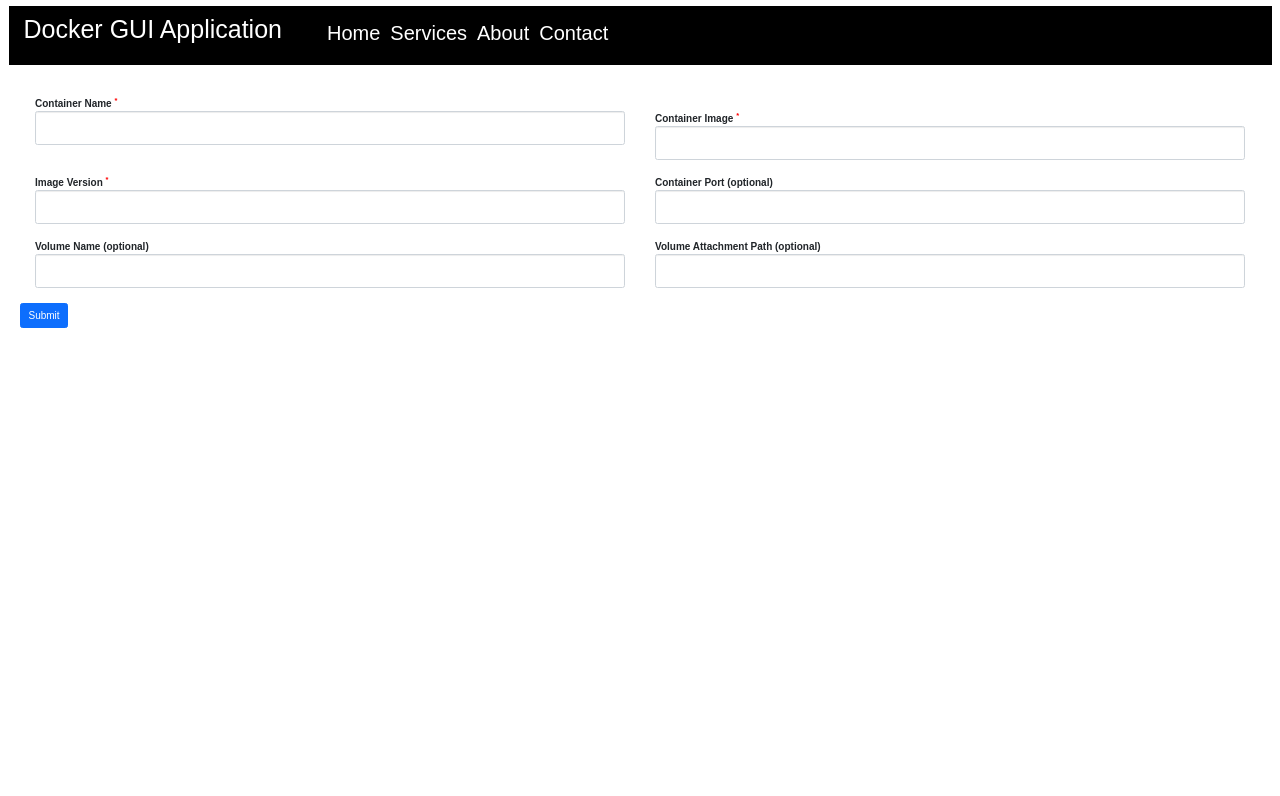
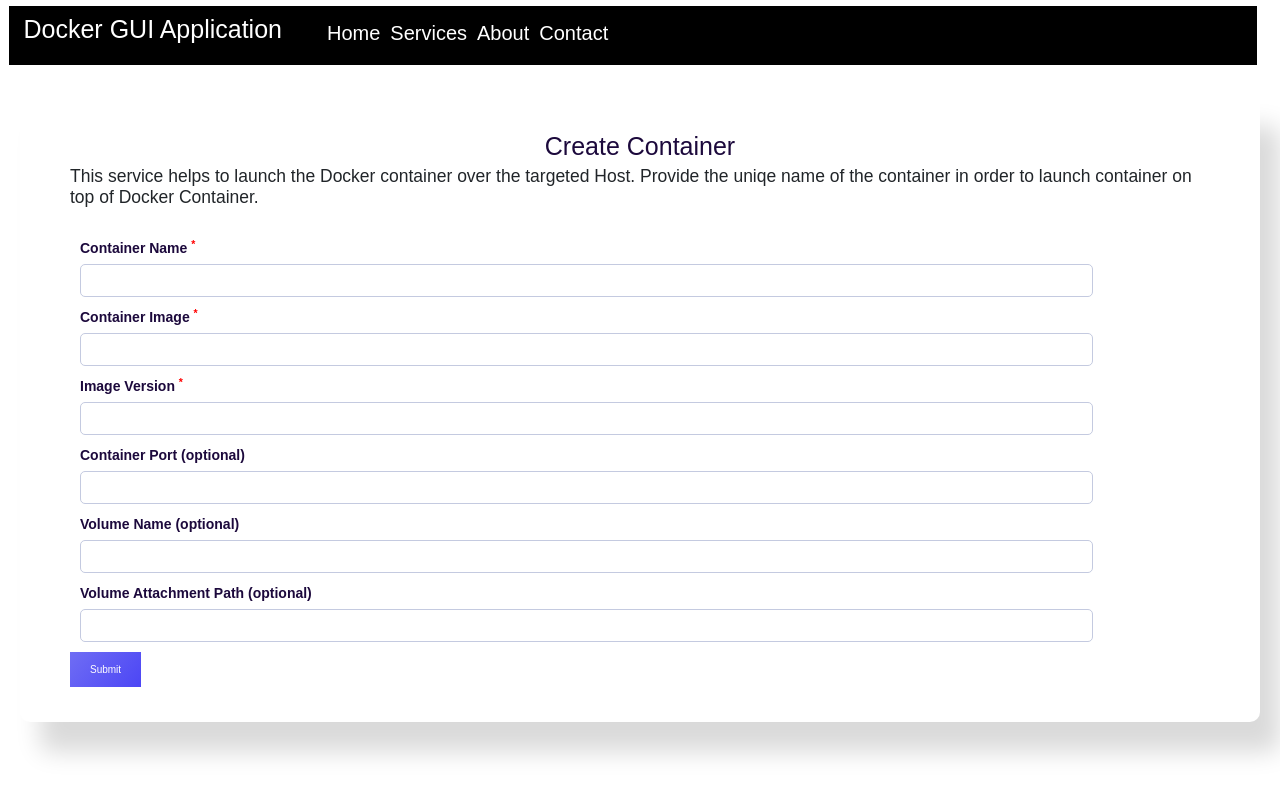
Before and after one commit to satyamskic/docker-college-project, a React (Create React App) app: page /createcontainer in a window 1280 px wide. Shown: the top 796 px of the page. Built offline with nearby package versions, Linux system fonts and the light colour scheme; a web font is replaced by a local one.

Commit message:
modified create container form

```diff
--- a/src/container/about_us/About.jsx
+++ /dev/null
@@ -1,16 +0,0 @@
-import React, { useState } from 'react';
-
-function About() {
-  const [defaultImages, setnewdefaultImages] = useState('existingimage');
-
-  function handleListTypeChange(event) {
-    setnewdefaultImages(event.target.value);
-    console.log(event.target.name + ' : '+event.target.value);
-  }
-
-  return (
-    <h1>This is about page</h1>
-    );
-}
-
-export default About;
--- /dev/null
+++ b/src/container/about_us/AboutUs.css
@@ -0,0 +1,73 @@
+.column {
+    margin: 10px;
+}
+
+.aboutcontainer {
+    background-color: #ffffff;
+    width: 100%;
+    min-width: 420px;
+    padding: 35px 50px;
+    border-radius: 10px;
+    box-shadow: 20px 30px 25px rgba(0, 0, 0, 0.15);
+}
+
+h1 {
+    font-size: 30px;
+    text-align: center;
+    color: #1c093c;
+}
+
+p {
+    position: relative;
+    margin: auto;
+    width: 100%;
+    text-align: center;
+    color: #606060;
+    font-size: 14px;
+    font-weight: 400;
+}
+
+form {
+    width: 100%;
+    position: relative;
+    margin: 30px auto 0 auto;
+}
+
+.row {
+    width: 100%;
+}
+
+label {
+    color: #1c093c;
+    font-size: 14px;
+}
+
+textarea,
+input {
+    width: 90%;
+    font-weight: 400;
+    padding: 8px 10px;
+    border-radius: 5px;
+    border: 1.2px solid #c4cae0;
+    margin-top: 5px;
+}
+
+textarea {
+    resize: none;
+}
+
+textarea:focus,
+input:focus {
+    outline: none;
+    border-color: #6f6df4;
+}
+
+button {
+    border: none;
+    padding: 10px 20px;
+    background: linear-gradient(130deg,
+            #6f6df4,
+            #4c46f5);
+    color: #ffffff;
+    border-radius: 3px;
+}
--- a/src/container/create_container/CreateContainer.jsx
+++ b/src/container/create_container/CreateContainer.jsx
@@ -2,6 +2,7 @@
 import './CreateContainer.css';
 import CircularProgress from "@mui/material/CircularProgress";
 import Backdrop from "@mui/material/Backdrop";
+import './CreateContainerform.css';
 
 function CreateContainer(props) {
 
@@ -88,53 +89,72 @@
 
   return (
     <div className="container">
-      {<h1>{displayMessage}</h1> }
+      {<h1>{displayMessage}</h1>}
+      <div className="aboutcontainer">
+        <h1>Create Container</h1>
+        <h3>This service helps to launch the Docker container over the targeted Host. Provide the uniqe name of the container in order to launch container on top of Docker Container.</h3>
         <form autoComplete="off" onSubmit={handleSubmit}>
 
-        <div className="form-group">
-          <label className="form-group col-md-6">
-            Container Name <sup style={{ color: 'red' }}>*</sup>
-            <input type="text" className="form-control" name="container_name" onChange={handleInputChange} required />
-          </label>
+          <div className="row">
+            <div className="column">
+              <label htmlFor="name">Container Name  <sup style={{ color: 'red' }}>*</sup></label> <br />
+              <input
+                type="text"
+                name="container_name"
+                onChange={handleInputChange}
+                required
+              />
             </div>
-
-        <div className="form-group">
-          <label className="form-group col-md-6">
-            Container Image <sup style={{ color: 'red' }}>*</sup>
-            <input type="text" className="form-control" name="container_image" onChange={handleInputChange} required />
-          </label>
-
+            <div className="column">
+              <label htmlFor="email">Container Image  <sup style={{ color: 'red' }}>*</sup></label><br />
+              <input
+                type="text"
+                name="container_image"
+                onChange={handleInputChange}
+                required
+              />
             </div>
-        <div className="form-group">
-          <label className="form-group col-md-6">
-            Image Version <sup style={{ color: 'red' }}>*</sup>
-            <input type="text" className="form-control" name="image_version" onChange={handleInputChange} required />
-          </label>
           </div>
-
-        <div className="form-group">
-          <label className="form-group col-md-6">
-            Container Port (optional)
-            <input type="text" className="form-control" name="container_port" onChange={handleInputChange} />
-          </label>
+          <div className="row">
+            <div className="column">
+              <label htmlFor="subject">Image Version  <sup style={{ color: 'red' }}>*</sup></label><br />
+              <input
+                type="text"
+                name="image_version"
+                onChange={handleInputChange}
+                required
+              />
             </div>
-
-        <div className="form-group">
-          <label className="form-group col-md-6">
-            Volume Name (optional)
-            <input type="text" className="form-control" name="vol_name" onChange={handleInputChange} />
-          </label>
+            <div className="column">
+              <label htmlFor="contact">Container Port (optional)</label><br />
+              <input
+                type="text"
+                name="container_port"
+                onChange={handleInputChange}
+              />
             </div>
-
-        <div className="form-group">
-          <label className="form-group col-md-6">
-            Volume Attachment Path (optional)
-            <input type="text" className="form-control" name="vol_attach_path" onChange={handleInputChange} />
-          </label>
           </div>
-
-        <button className="btn btn-default btn btn-primary" type="submit">Submit</button>
+          <div className="row">
+            <div className="column">
+              <label htmlFor="subject">Volume Name (optional)</label><br />
+              <input
+                type="text"
+                name="vol_name"
+                onChange={handleInputChange}
+              />
+            </div>
+            <div className="column">
+              <label htmlFor="contact">Volume Attachment Path (optional)</label><br />
+              <input
+                type="text"
+                name="vol_attach_path"
+                onChange={handleInputChange}
+              />
+            </div>
+          </div>
+          <button type="submit">Submit</button>
         </form>
+      </div>
       {isLoading ? <Backdrop open>
         <CircularProgress color="inherit" />
       </Backdrop> : isLoading}
--- /dev/null
+++ b/src/container/create_container/CreateContainerform.css
@@ -0,0 +1,73 @@
+.column {
+    margin: 10px;
+}
+
+.aboutcontainer {
+    background-color: #ffffff;
+    width: 100%;
+    min-width: 420px;
+    padding: 35px 50px;
+    border-radius: 10px;
+    box-shadow: 20px 30px 25px rgba(0, 0, 0, 0.15);
+}
+
+h1 {
+    font-size: 30px;
+    text-align: center;
+    color: #1c093c;
+}
+
+p {
+    position: relative;
+    margin: auto;
+    width: 100%;
+    text-align: center;
+    color: #606060;
+    font-size: 14px;
+    font-weight: 400;
+}
+
+form {
+    width: 100%;
+    position: relative;
+    margin: 30px auto 0 auto;
+}
+
+.row {
+    width: 100%;
+}
+
+label {
+    color: #1c093c;
+    font-size: 14px;
+}
+
+textarea,
+input {
+    width: 90%;
+    font-weight: 400;
+    padding: 8px 10px;
+    border-radius: 5px;
+    border: 1.2px solid #c4cae0;
+    margin-top: 5px;
+}
+
+textarea {
+    resize: none;
+}
+
+textarea:focus,
+input:focus {
+    outline: none;
+    border-color: #6f6df4;
+}
+
+button {
+    border: none;
+    padding: 10px 20px;
+    background: linear-gradient(130deg,
+            #6f6df4,
+            #4c46f5);
+    color: #ffffff;
+    border-radius: 3px;
+}
```
Lines whose indentation alone changed are shown as unchanged.
